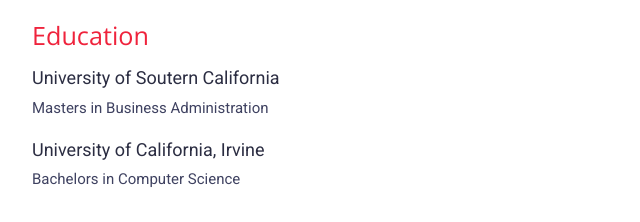
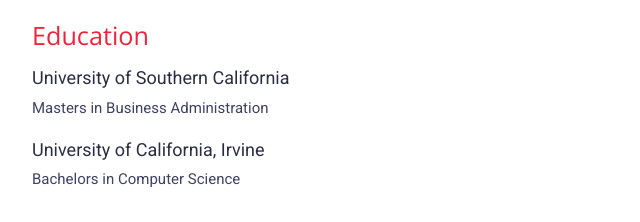
Before and after one commit to zeddic/zeddic.com, a Gatsby site in the folder www/: page / in a window 1280 px wide. Shown: the part 1346-1568 px from the top of the page, 338-978 px from the left. Built offline with nearby package versions, Linux system fonts and the light colour scheme; Gatsby itself is replaced by a stand-in of ours; some packages are replaced by stand-ins of ours.

Commit message:
Fix typo.

```diff
--- a/www/src/pages/index.tsx
+++ b/www/src/pages/index.tsx
@@ -192,7 +192,7 @@
             </header>
             <div className="school">
               <div className="school-title">
-                University of Soutern California
+                University of Southern California
               </div>
               <div className="school-degree">
                 Masters in Business Administration
```
